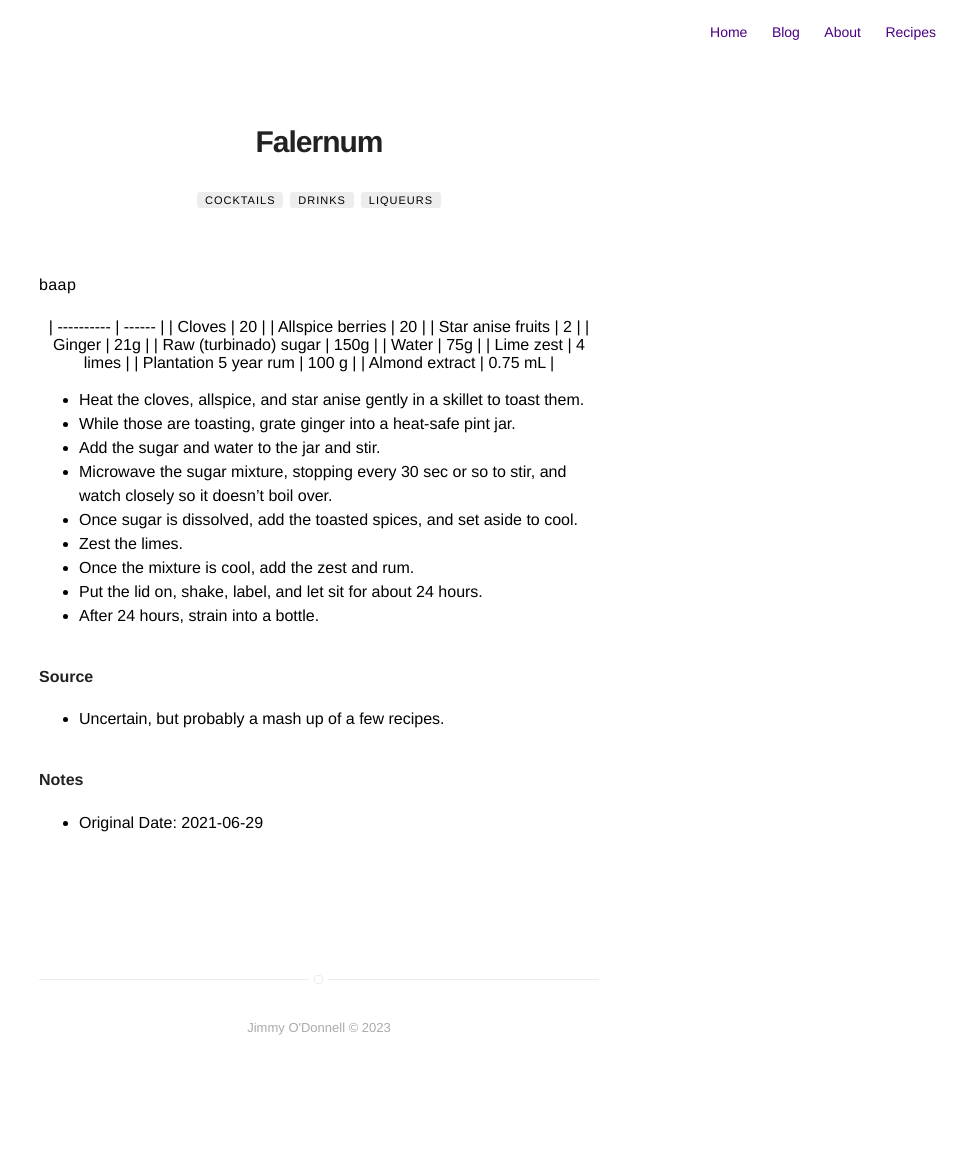
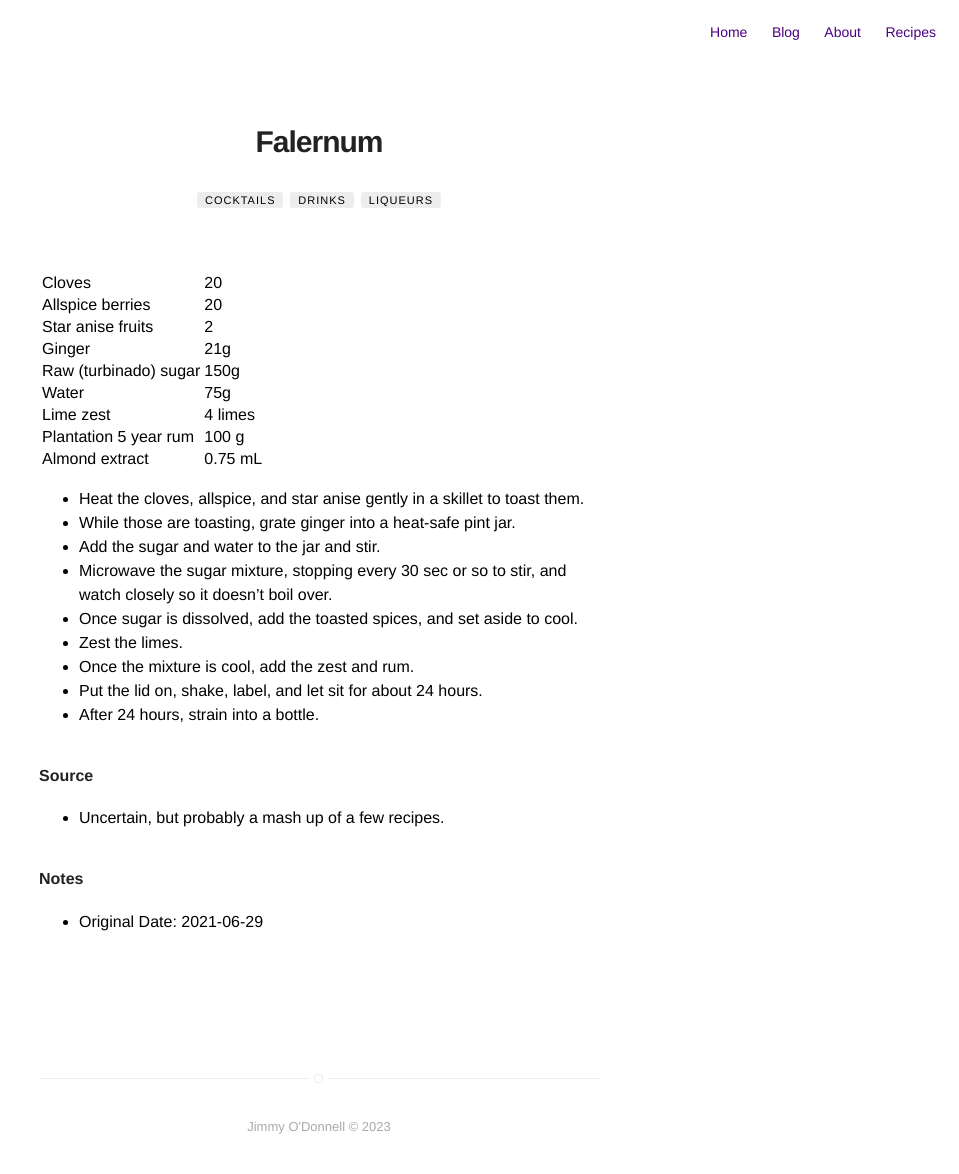
Before and after one commit to jimmyodonnell/jimmyodonnell.github.io, a Jekyll site: the page built from recipes/liqueur-falernum.md, in a window 1280 px wide. Shown: the whole page, without its empty margins (321-1280 px from the left). Built offline with Jekyll 4.4.1, drawn with Linux system fonts in a browser that asks for light colours; before the commit the page ends 1075 px from its top, so only the background shows below that.

Commit message:
give up on centering a table

```diff
--- a/recipes/liqueur-falernum.md
+++ b/recipes/liqueur-falernum.md
@@ -8,9 +8,6 @@ tags: [cocktails, drinks, liqueurs]
 comments: false
 ---
 
-baap
-
-<center>
 
 | ---------- | ------ |
 | Cloves | 20 |
@@ -23,7 +20,6 @@ baap
 | Plantation 5 year rum | 100 g |
 | Almond extract | 0.75 mL |
 
-</center>
 
 - Heat the cloves, allspice, and star anise gently in a skillet to toast them.
 - While those are toasting, grate ginger into a heat-safe pint jar.
```
